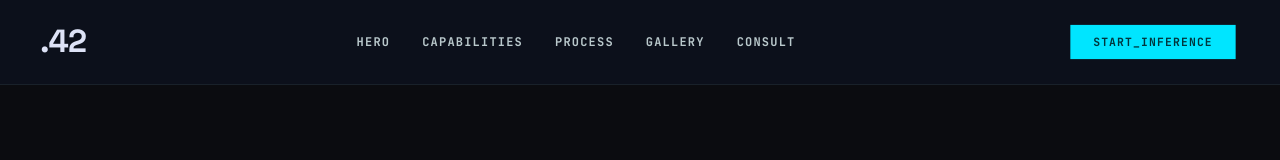
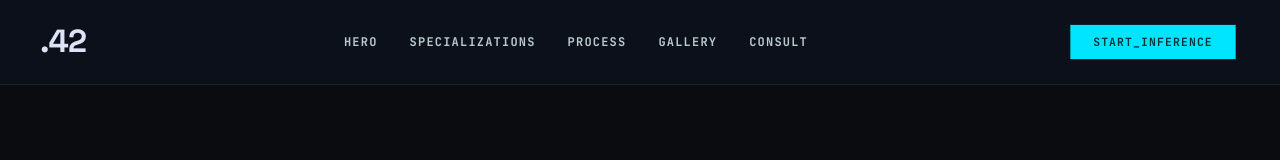
Before and after one commit to opensourcepundits/dot42, a React (Vite) app: page / in a window 1280 px wide. Shown: the top 160 px of the page. Built offline with nearby package versions, Linux system fonts and the light colour scheme.

Commit message:
specializations

```diff
--- a/src/App.tsx
+++ b/src/App.tsx
@@ -1,6 +1,6 @@
 import { Header } from "./components/Header";
 import { Hero } from "./components/Hero";
-import { Capabilities } from "./components/Capabilities";
+import { Specializations } from "./components/Specializations";
 import { Process } from "./components/Process";
 import { Gallery } from "./components/Gallery";
 import { CustomSolutions } from "./components/CustomSolutions";
@@ -13,7 +13,7 @@ export default function App() {
       <Header />
       <main>
         <Hero />
-        <Capabilities />
+        <Specializations />
         <Process />
         <Gallery />
         <CustomSolutions />
--- a/src/components/Footer.tsx
+++ b/src/components/Footer.tsx
@@ -17,9 +17,9 @@ export function Footer() {
       <div className="flex flex-wrap justify-center gap-8">
         <a
           className="font-label-caps text-label-caps text-on-surface-variant hover:text-on-surface transition-colors uppercase"
-          href="#capabilities"
+          href="#specializations"
         >
-          Capabilities
+          Specializations
         </a>
         <a
           className="font-label-caps text-label-caps text-on-surface-variant hover:text-on-surface transition-colors uppercase"
--- a/src/components/Header.tsx
+++ b/src/components/Header.tsx
@@ -16,9 +16,9 @@ export function Header() {
         </a>
         <a
           className="font-label-caps text-label-caps tracking-widest text-on-surface-variant hover:text-primary-container transition-colors duration-300 uppercase"
-          href="#capabilities"
+          href="#specializations"
         >
-          Capabilities
+          Specializations
         </a>
         <a
           className="font-label-caps text-label-caps tracking-widest text-on-surface-variant hover:text-primary-container transition-colors duration-300 uppercase"
--- a/src/components/Capabilities.tsx
+++ b/src/components/Specializations.tsx
@@ -9,9 +9,9 @@ import {
   CircuitBoard,
 } from "lucide-react";
 
-export function Capabilities() {
+export function Specializations() {
   return (
-    <section className="px-10 pb-section-gap max-w-[1440px] mx-auto" id="capabilities">
+    <section className="px-10 pb-section-gap max-w-[1440px] mx-auto" id="specializations">
       <header className="mb-20">
         <div className="font-label-caps text-label-caps tracking-widest text-primary-container mb-4 uppercase">
           01 // EXPERTISE
@@ -113,7 +113,7 @@ export function Capabilities() {
         <div className="md:col-span-5 bg-surface-container border border-outline-variant/30 p-10 hover:border-primary-container/50 transition-all group flex flex-col justify-between min-h-[400px] rounded-lg">
           <div>
             <div className="flex items-center gap-3 mb-6">
-               <Cpu className="text-primary-container w-6 h-6" />
+              <Cpu className="text-primary-container w-6 h-6" />
               <span className="font-label-caps text-label-caps text-on-surface-variant uppercase">
                 HARDWARE_OPTIMIZED
               </span>
```
